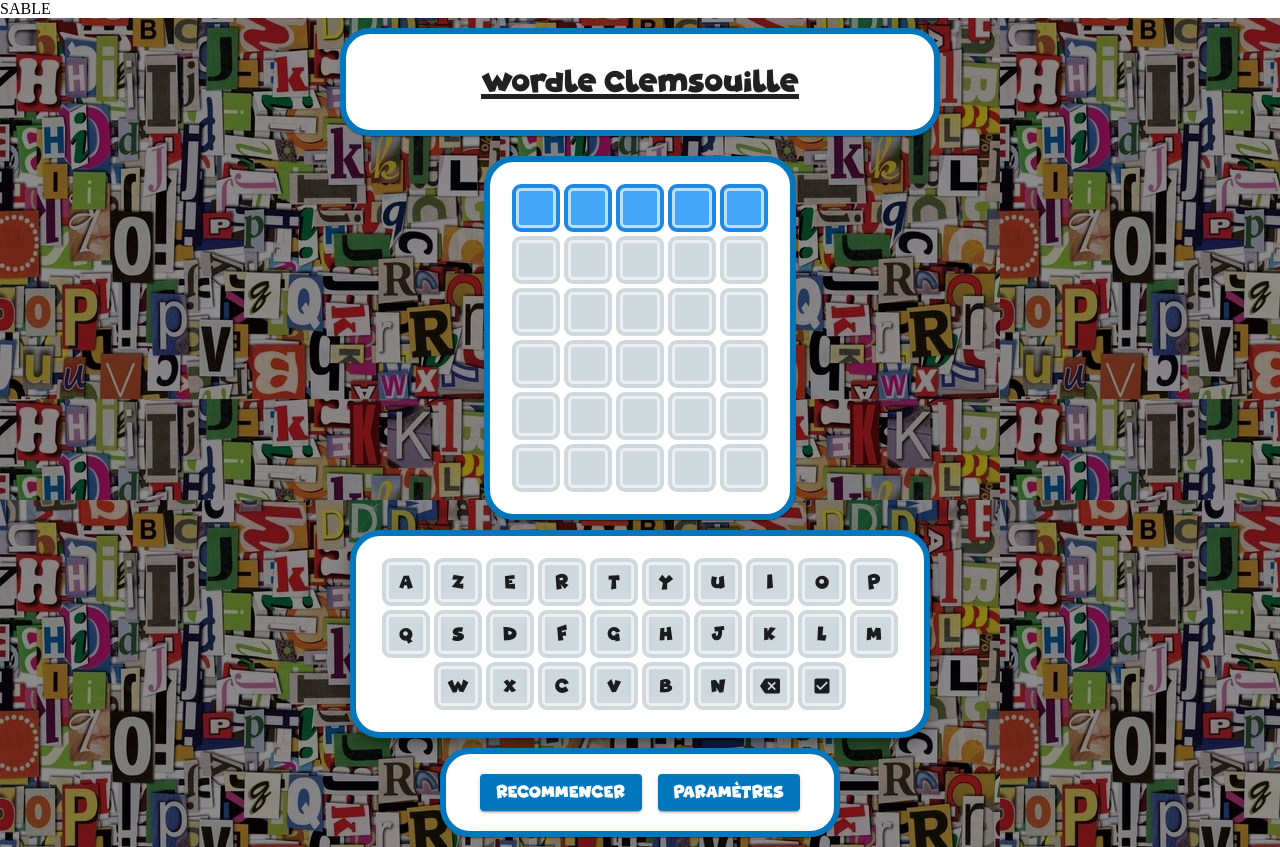
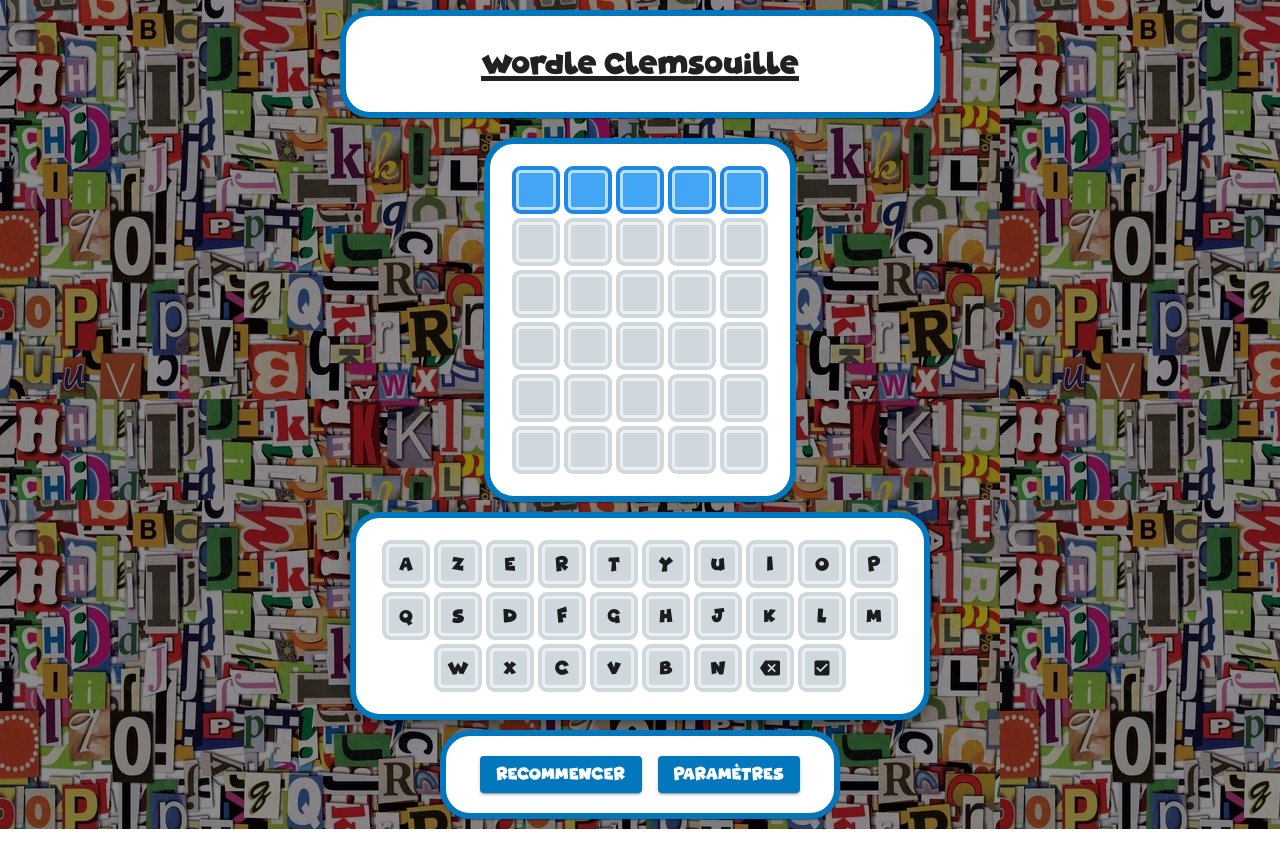
Before and after one commit to Clems02/Motus, a React (Vite) app: page / in a window 1280 px wide. Built offline with nearby package versions, Linux system fonts and the light colour scheme.

Commit message:
patch target

```diff
--- a/src/app/Wordle.jsx
+++ b/src/app/Wordle.jsx
@@ -150,7 +150,6 @@ const Wordle = () => {
         justifyContent: 'center',
       }}
     >
-      <Box sx={{ bgcolor: 'white' }}>{targetWord}</Box>
       <Paper
         sx={{
           display: 'flex',
```
